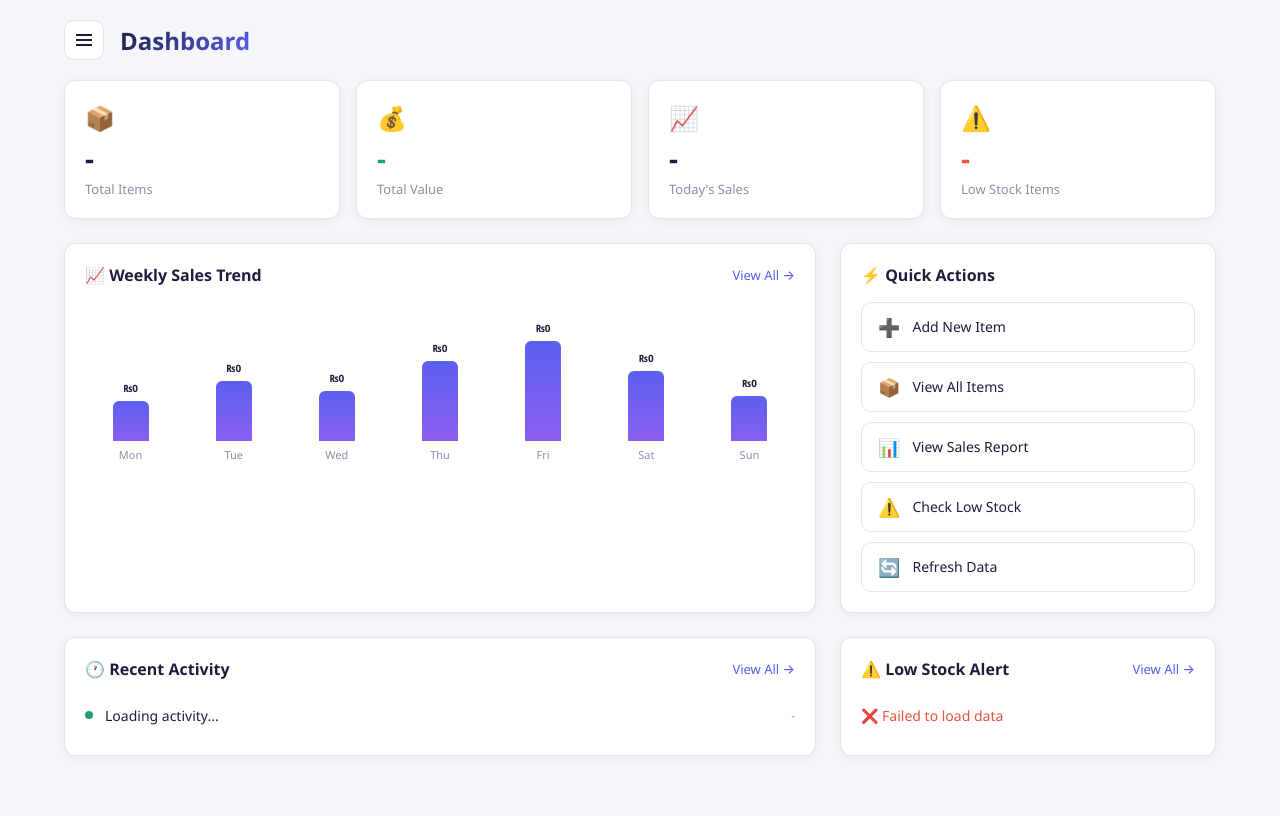
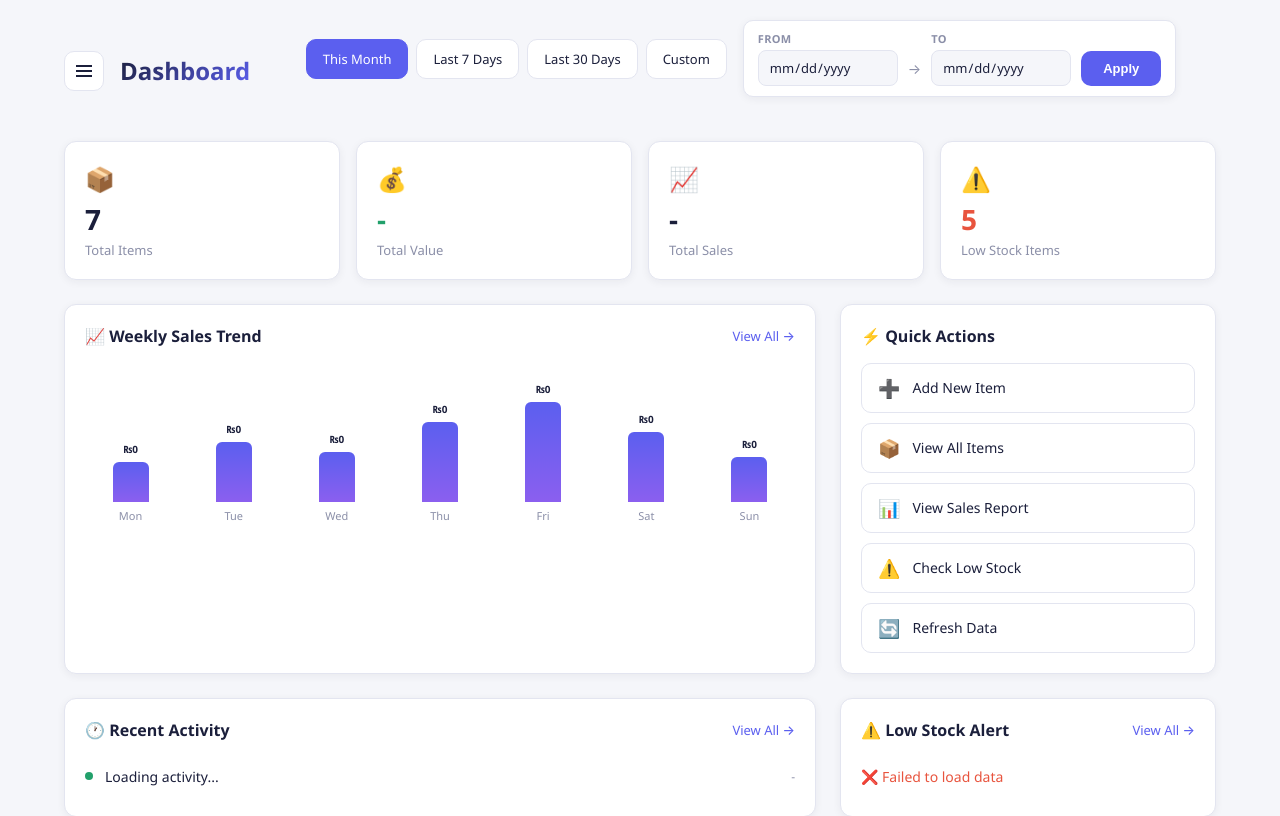
Before and after one commit to PremJunior/inventory-webapp, a Flask app: page /dashboard in a window 1280 px wide. Shown: the top 816 px of the page. Before the commit the page ends 762 px from the top, so only its background shows below. Run offline with Flask 3, Linux system fonts and the light colour scheme; data comes from the database, SQL or seed files in the repository; both versions use the stored data as it was after the commit; data that the repository does not hold is empty.

Commit message:
Add dashboard date range and inventory updates

```diff
--- a/app.py
+++ b/app.py
@@ -206,9 +206,23 @@
     return jsonify({"message" : "logged out successfully"}), 200
 
 
-@app.route("/api/dashboard/stats", methods = ["GET"])
-def stats():
-    pass
+@app.route("/api/dashboard/stats")
+@login_required
+def dashboard_stats():
+    try:
+        start = request.args.get("start")
+        end = request.args.get("end")
+        data = db.get_sales_by_range(start, end)
+        total_sales_count = len(data)
+        total_sales_value = 0
+        for sale in data:
+            id, name, quantity, price, timestamp = sale
+            total_sales_value += quantity * price
+        return jsonify({"totalsalescount" : total_sales_count, "totalsalesvalue" : total_sales_value})
+    except Exception as e:
+        return jsonify({"message" : "Error fetching dashboard stats"}), 500
+
+
 
 if __name__ == "__main__":
     app.run(debug=True)
--- a/database.py
+++ b/database.py
@@ -160,3 +160,11 @@
     cursor.execute("DELETE FROM users   where   username = ?", ("uname", ))
     conn.commit()
     conn.close()
+
+def get_sales_by_range(start, end):
+    conn = get_connection()
+    cursor = conn.cursor()
+    cursor.execute("SELECT * FROM sales  WHERE timestamp BETWEEN ? AND ?",(start, end))
+    rows = cursor.fetchall()
+    conn.close()
+    return rows
--- a/static/script.js
+++ b/static/script.js
@@ -203,6 +203,7 @@
             editBtn.dataset.stock = displayedStock;
             updateStats();
             applyFilters();
+            loadSalesHistory();
         } catch (error) {
             alert(error.message);
         }
@@ -257,6 +258,22 @@
     }
 }
 
+//=========UPDATE TODAY SALES=========
+function updateTodaySales(sales){
+    let todaySales = document.getElementById("statTodaySales");
+    if (!todaySales) return;
+
+    let today = new Date();
+    let todayTotal = sales.reduce((sum, sale) => {
+        let saleDate = new Date(sale.timestamp);
+        let isToday =
+            saleDate.getFullYear() === today.getFullYear() &&
+            saleDate.getMonth() === today.getMonth() &&
+            saleDate.getDay() === today.getDay();
+        return isToday? sum + (sale.quantity * sale.price) : sum;
+    }, 0)
+    todaySales.textContent = "Rs." + todayTotal.toLocaleString();
+}
 // ===== LOAD ITEMS =====
 async function loadItems() {
     try {
@@ -288,6 +305,7 @@
                 <div class="sale-time">${sale.timestamp}</div>
             `;
             salesList.appendChild(li);
+            updateTodaySales(result);
         });
     } catch (error) {
         console.log("Error loading sales: ", error);
--- a/templates/dashboard.html
+++ b/templates/dashboard.html
@@ -592,6 +592,107 @@
       flex-wrap: wrap;
     }
   }
+
+/* ===== DATE RANGE FILTER ===== */
+.date-range-bar {
+  max-width: 1200px;
+  margin: 0 auto 24px;
+  padding: 0 24px;
+  display: flex;
+  align-items: center;
+  justify-content: space-between;
+  flex-wrap: wrap;
+  gap: 16px;
+}
+
+.date-range-presets {
+  display: flex;
+  gap: 8px;
+}
+
+.preset-btn {
+  padding: 10px 16px;
+  border: 1px solid var(--stone-light);
+  border-radius: 10px;
+  background: white;
+  font-size: 13px;
+  font-weight: 500;
+  cursor: pointer;
+  transition: var(--transition);
+  font-family: inherit;
+  color: var(--ink);
+}
+
+.preset-btn:hover {
+  border-color: var(--accent);
+  background: #F0F0FF;
+}
+
+.preset-btn.active {
+  background: var(--accent);
+  color: white;
+  border-color: var(--accent);
+}
+
+.date-range-inputs {
+  display: flex;
+  align-items: flex-end;
+  gap: 10px;
+  background: white;
+  border: 1px solid var(--stone-light);
+  border-radius: 10px;
+  padding: 10px 14px;
+  box-shadow: var(--shadow-sm);
+}
+
+.date-field {
+  display: flex;
+  flex-direction: column;
+  gap: 4px;
+}
+
+.date-field label {
+  font-size: 11px;
+  font-weight: 600;
+  color: var(--stone);
+  text-transform: uppercase;
+  letter-spacing: 0.03em;
+}
+
+.date-field input[type="date"] {
+  border: 1px solid var(--stone-light);
+  border-radius: 8px;
+  padding: 7px 10px;
+  font-size: 13px;
+  font-family: inherit;
+  color: var(--ink);
+  background: var(--paper);
+  transition: var(--transition);
+}
+
+.date-field input[type="date"]:focus {
+  outline: 2px solid var(--accent);
+  outline-offset: 1px;
+  border-color: var(--accent);
+  background: white;
+}
+
+.date-range-arrow {
+  color: var(--stone);
+  font-size: 14px;
+  padding-bottom: 8px;
+}
+
+.btn-apply-range {
+  color: white;
+  background-color: #5B5FEF;
+  padding: 10px 22px;
+  border: none;
+  border-radius: 10px;
+  font-size: 13px;
+  font-weight: 600;
+  cursor: pointer;
+}
 </style>
 </head>
 <body>
@@ -625,6 +726,29 @@
 <div class="topbar">
   <div class="hamburger" id="hamburger"><div></div></div>
   <h1>Dashboard</h1>
+
+      <!-- ===== DATE RANGE FILTER ===== -->
+<div class="date-range-bar">
+  <div class="date-range-presets">
+    <button class="preset-btn active" data-range="month">This Month</button>
+    <button class="preset-btn" data-range="7days">Last 7 Days</button>
+    <button class="preset-btn" data-range="30days">Last 30 Days</button>
+    <button class="preset-btn" data-range="custom">Custom</button>
+  </div>
+
+  <div class="date-range-inputs">
+    <div class="date-field">
+      <label for="startDate">From</label>
+      <input type="date" id="startDate" disabled>
+    </div>
+    <span class="date-range-arrow">→</span>
+    <div class="date-field">
+      <label for="endDate">To</label>
+      <input type="date" id="endDate" disabled>
+    </div>
+    <button class="btn-apply-range" id="applyDateRange">Apply</button>
+  </div>
+</div>
 </div>
 
 <!-- ===== DASHBOARD CONTENT ===== -->
@@ -640,7 +764,7 @@
   <div class="stats-grid">
     <div class="stat-card">
       <div class="stat-icon">📦</div>
-      <div class="stat-number" id="statTotalItems">-</div>
+      <div class="stat-number" id="statTotal">-</div>
       <div class="stat-label">Total Items</div>
     </div>
     <div class="stat-card success">
@@ -651,7 +775,7 @@
     <div class="stat-card">
       <div class="stat-icon">📈</div>
       <div class="stat-number" id="statTodaySales">-</div>
-      <div class="stat-label">Today's Sales</div>
+      <div class="stat-label">Total Sales</div>
     </div>
     <div class="stat-card danger">
       <div class="stat-icon">⚠️</div>
@@ -794,8 +918,7 @@
     try {
       var response = await fetch("/api/dashboard/stats");
       var data = await response.json();
-
-      // Update stats
+      //update stats
       document.getElementById("statTotalItems").textContent = data.total_items || 0;
       document.getElementById("statTotalValue").textContent = "₨ " + (data.total_value || 0).toLocaleString();
       document.getElementById("statLowStock").textContent = data.low_stock_count || 0;
@@ -851,11 +974,11 @@
         html += '</li>';
       }
       activityList.innerHTML = html;
-
     } catch (error) {
       console.error("Error loading dashboard:", error);
       document.getElementById("lowStockList").innerHTML = '<div class="stock-item"><span class="stock-name" style="color: var(--coral);">❌ Failed to load data</span><span></span></div>';
     }
+    await updateStats()
   }
 
   // ===== REFRESH FUNCTION =====
@@ -877,6 +1000,34 @@
   document.addEventListener("DOMContentLoaded", function() {
     loadDashboard();
   });
+
+  // =======SELECT TIMEFRAME =====
+  document.querySelectorAll('.preset-btn').forEach(function(btn) {
+  btn.addEventListener('click', function() {
+    document.querySelectorAll('.preset-btn').forEach(function(b) {
+      b.classList.remove('active');
+    });
+    btn.classList.add('active');
+    let isCustom = btn.dataset.range === 'custom';
+    document.getElementById('startDate').disabled = !isCustom;
+    document.getElementById('endDate').disabled = !isCustom;
+  });
+});
+
+async function updateStats() {
+    try {
+        let result = await apiRequest("/api/items");
+        let totalItems = result.length;
+        let lowStockItems = result.filter(item => item.stock < 10);
+        let lowStockCount = lowStockItems.length;
+
+        document.getElementById("statTotal").textContent = totalItems;
+        document.getElementById("statLowStock").textContent = lowStockCount;
+
+    } catch (error) {
+        console.log("Error updating stats: ", error);
+    }
+}
 </script>
 
 </body>
```
Also changed, not shown: templates/home.html (+1 -35 lines), inventory.db.
